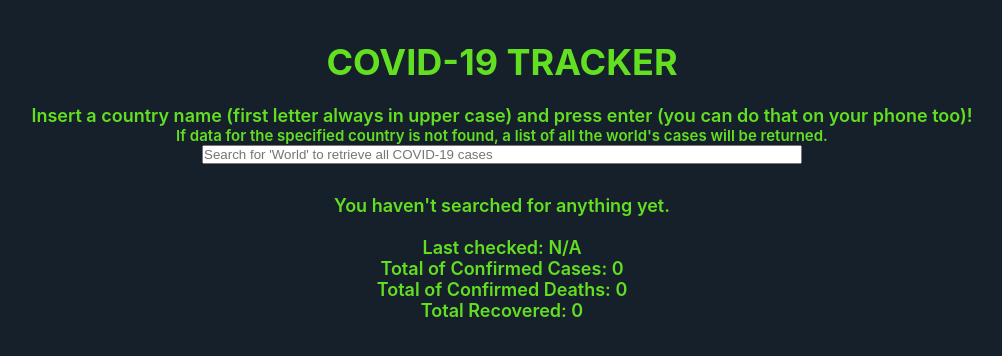
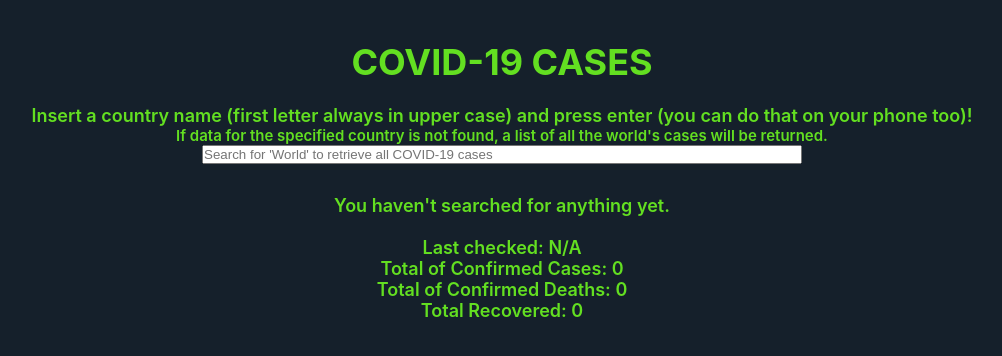
Before and after one commit to JustAn0therDev/COVID19-TRACKER, a React (Create React App) app: page / in a window 1280 px wide. Shown: the top 356 px of the page, without its empty margins (138-1140 px from the left). Built offline with nearby package versions, Linux system fonts and the light colour scheme.

Commit message:
Changing a few names because of a ransomware that was made with the name same.

```diff
--- a/public/index.html
+++ b/public/index.html
@@ -9,7 +9,7 @@
       name="description"
       content="Web site created using create-react-app"
     />
-    <title>COVID-19 TRACKER</title>
+    <title>COVID-19 CASES</title>
   </head>
   <body>
     <noscript>You need to enable JavaScript to run this app.</noscript>
--- a/src/MainComponent/Main.js
+++ b/src/MainComponent/Main.js
@@ -18,7 +18,7 @@ export default function Main() {
         <>
         <div className="main-div">
             <div className="div-label-and-input">
-                <h1>COVID-19 TRACKER</h1>
+                <h1>COVID-19 CASES</h1>
                 <br />
                 <label>
                     Insert a country name (first letter always in upper case) and press enter (you can do that on your phone too)!
```
